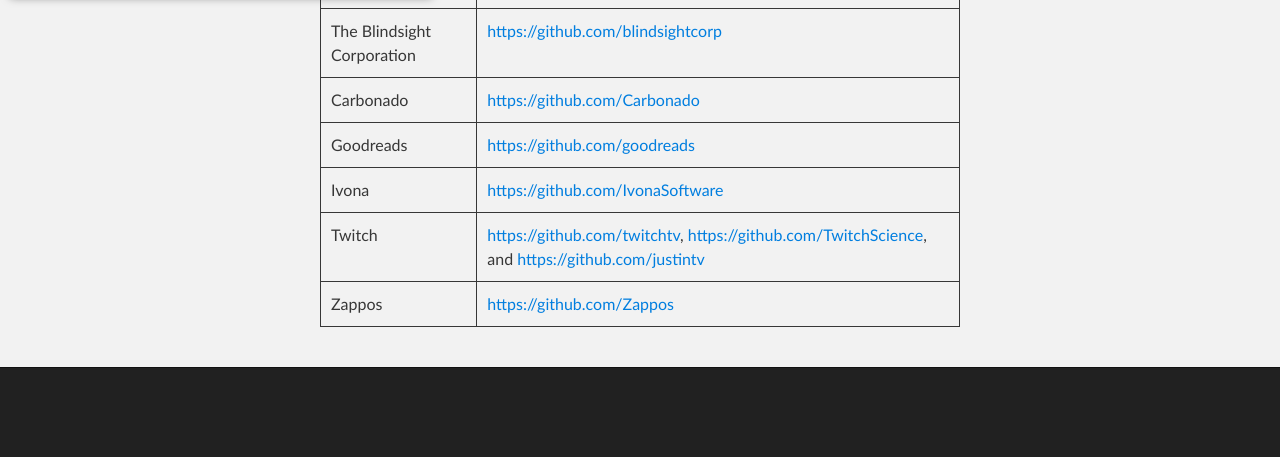
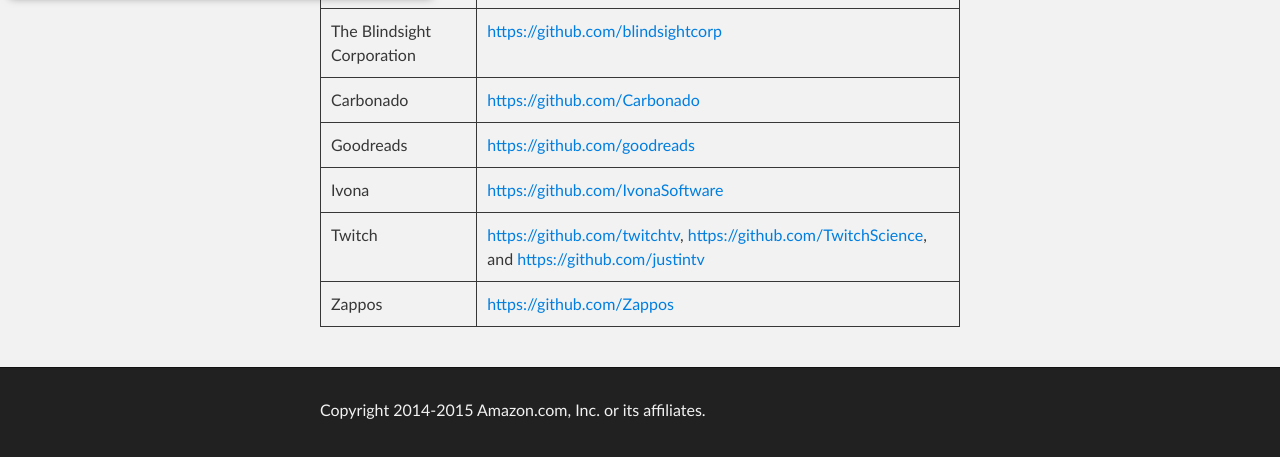
Before and after one commit to salewski/amzn.github.io, a plain HTML site: page index.html in a window 1280 px wide. Shown: the part 335-792 px from the top of the page. Drawn offline with Linux system fonts and the light colour scheme.

Commit message:
(c) added

```diff
--- a/index.html
+++ b/index.html
@@ -78,16 +78,11 @@
       </section>
     </div>
 
-    <!-- FOOTER  -->
-<!--
     <div id="footer_wrap" class="outer">
       <footer class="inner">
-        <p>Published with <a href="http://pages.github.com">GitHub Pages</a></p>
+        <p>Copyright 2014-2015 Amazon.com, Inc. or its affiliates. </p>
       </footer>
     </div>
--->
-
-
 
   </body>
 </html>
```
